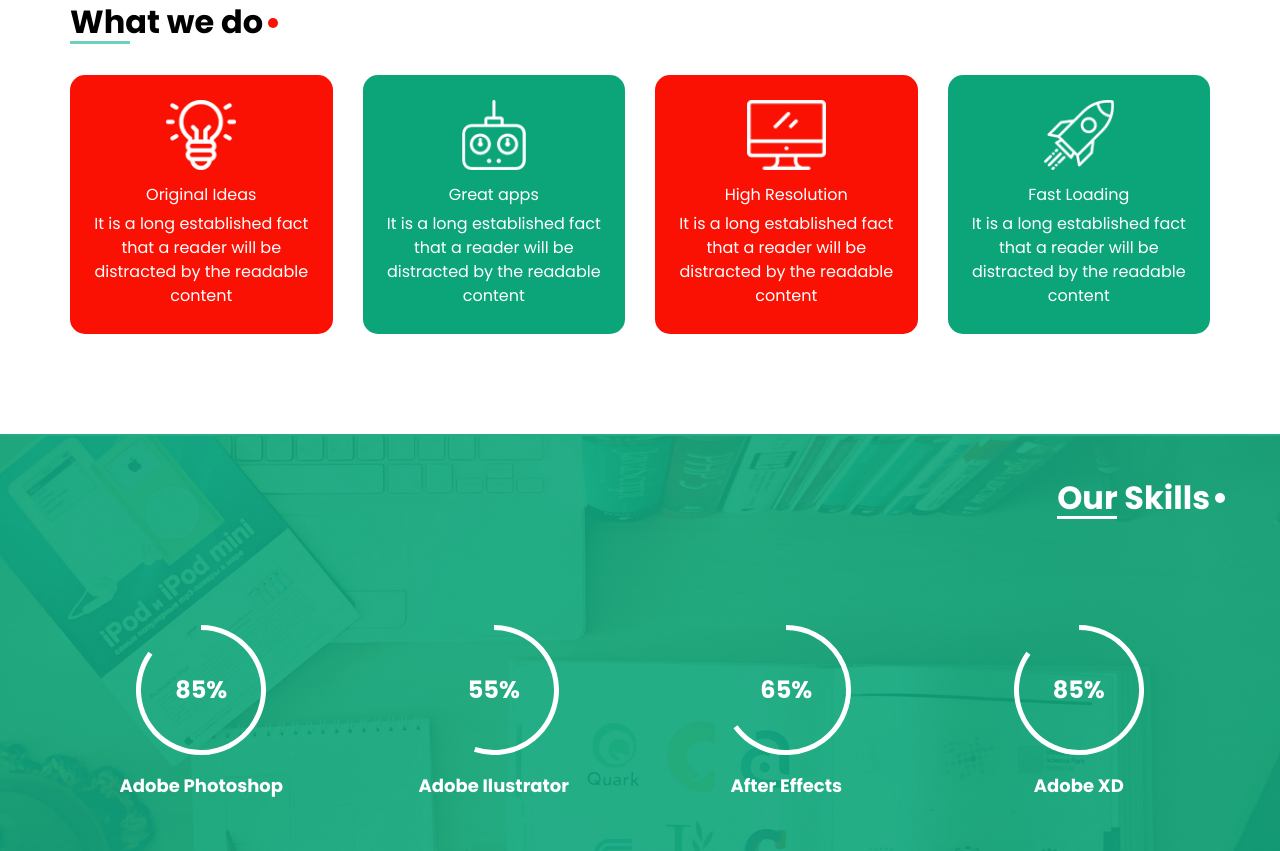
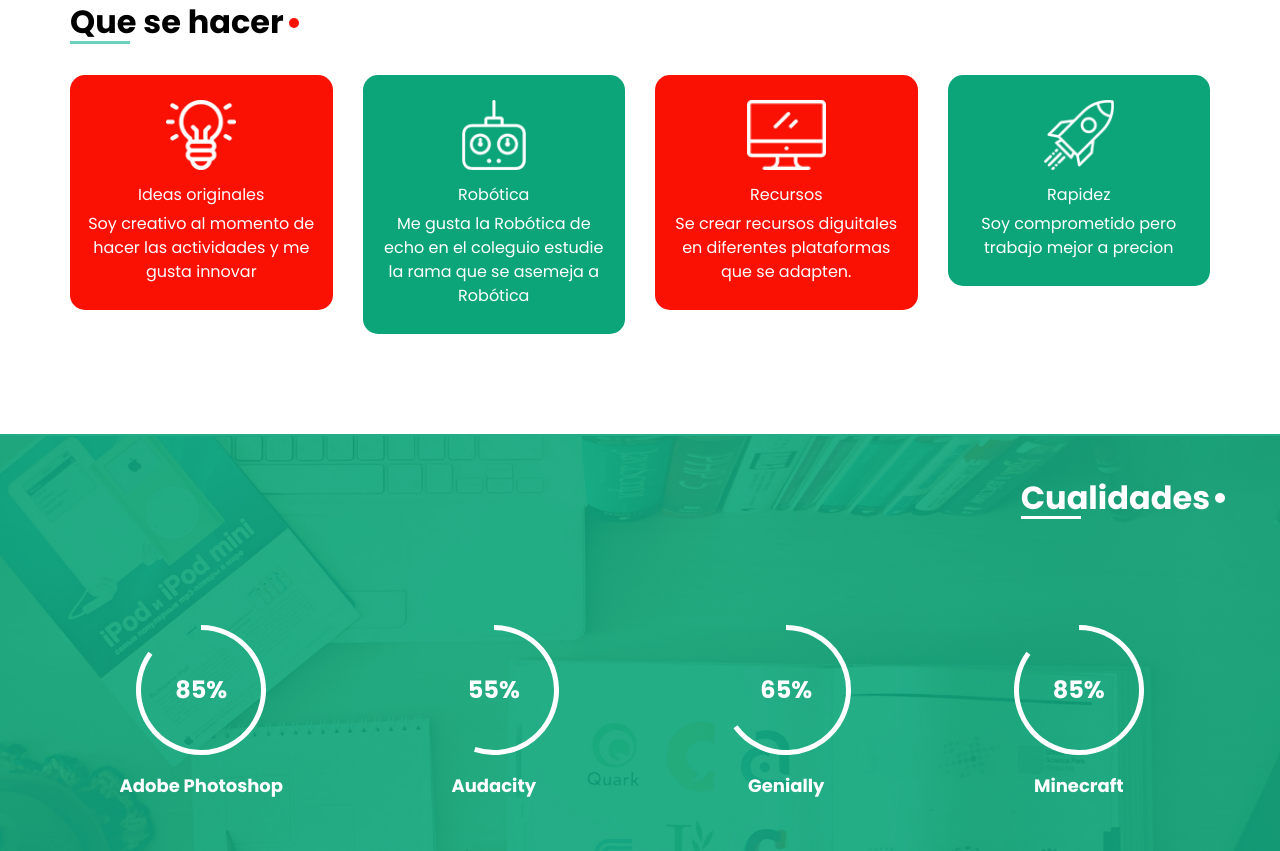
Before and after one commit to jorgeplv/.github, a plain HTML site: page index.html in a window 1280 px wide. Shown: the part 1589-2440 px from the top of the page. Drawn offline with nearby package versions, Linux system fonts and the light colour scheme.

Commit message:
Add files via upload

```diff
--- a/index.html
+++ b/index.html
@@ -67,7 +67,7 @@
             <div class="user_option">
               <div class="login_btn-container">
                 <a href="">
-                  Login
+                  Registrese
                 </a>
               </div>
               <form class="form-inline my-2 my-lg-0">
@@ -77,7 +77,7 @@
           </div>
           <div class="call_btn">
             <a href="">
-              Celular: +01234567890
+              Celular: +593969029033
             </a>
           </div>
         </nav>
@@ -102,7 +102,7 @@
                     </p>
                     <div>
                       <a href="">
-                        +info
+                        +Informática
                       </a>
                     </div>
                   </div>
@@ -128,7 +128,7 @@
                     </p>
                     <div>
                       <a href="">
-                        Read More
+                        +info_social
                       </a>
                     </div>
                   </div>
@@ -153,7 +153,7 @@
                     </p>
                     <div>
                       <a href="">
-                        Read More
+                        +info_contact
                       </a>
                     </div>
                   </div>
@@ -241,7 +241,7 @@
             </p>
             <div>
               <a href="">
-                About More
+                UNACH
               </a>
             </div>
           </div>
@@ -257,7 +257,7 @@
     <div class="container">
       <div class="custom_heading-container">
         <h2>
-          What we do
+          Que se hacer
         </h2>
       </div>
       <div class="row">
@@ -268,11 +268,12 @@
             </div>
             <div class="detail-box">
               <h6>
-                Original Ideas
+                Ideas originales
               </h6>
               <p>
-                It is a long established fact that a reader will be distracted
-                by the readable content
+                Soy creativo al momento de hacer las actividades
+                y me gusta innovar
+
               </p>
             </div>
           </div>
@@ -284,11 +285,12 @@
             </div>
             <div class="detail-box">
               <h6>
-                Great apps
+                Robótica
               </h6>
               <p>
-                It is a long established fact that a reader will be distracted
-                by the readable content
+                Me gusta la Robótica de echo en el coleguio estudie la rama
+                que se asemeja a Robótica
+
               </p>
             </div>
           </div>
@@ -300,11 +302,12 @@
             </div>
             <div class="detail-box">
               <h6>
-                High Resolution
+                Recursos
               </h6>
               <p>
-                It is a long established fact that a reader will be distracted
-                by the readable content
+                Se crear recursos diguitales en diferentes plataformas
+                que se adapten.
+
               </p>
             </div>
           </div>
@@ -316,11 +319,10 @@
             </div>
             <div class="detail-box">
               <h6>
-                Fast Loading
+                Rapidez
               </h6>
               <p>
-                It is a long established fact that a reader will be distracted
-                by the readable content
+                Soy comprometido pero trabajo mejor a precion
               </p>
             </div>
           </div>
@@ -336,7 +338,7 @@
     <div class="container">
       <div class="custom_heading-container">
         <h2>
-          Our Skills
+          Cualidades
         </h2>
       </div>
       <div class="skill_padding">
@@ -353,7 +355,7 @@
             <div class="box">
               <div class="circle" id="circles-2"></div>
               <h6>
-                Adobe Ilustrator
+                Audacity
               </h6>
             </div>
           </div>
@@ -361,7 +363,7 @@
             <div class="box">
               <div class="circle" id="circles-3"></div>
               <h6>
-                After Effects
+                Genially
               </h6>
             </div>
           </div>
@@ -369,7 +371,7 @@
             <div class="box">
               <div class="circle" id="circles-4"></div>
               <h6>
-                Adobe XD
+                Minecraft
               </h6>
             </div>
           </div>
```
